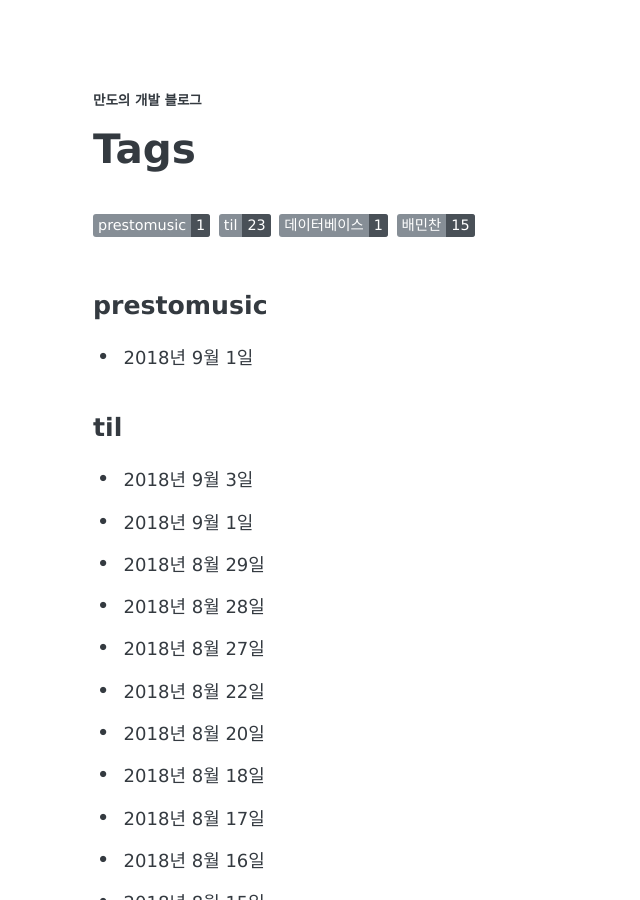
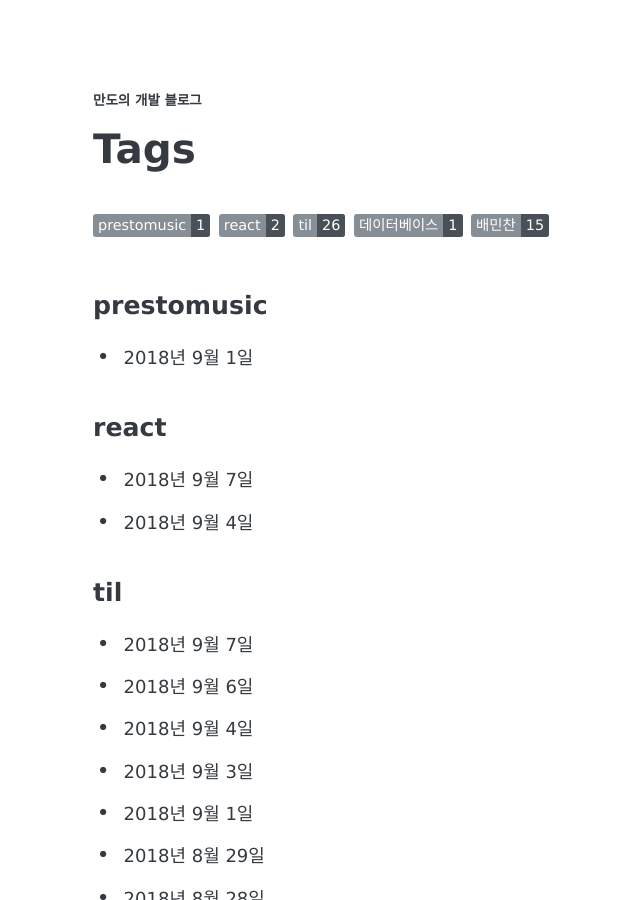
Before and after one commit to youngdo212/youngdo212.github.io, a Jekyll site: the page built from tags/index.html, in a window 1280 px wide and 900 px high. Shown: the whole window, without its empty margins (133-773 px from the left). Built offline with Jekyll 4.4.1, drawn with Linux system fonts in a browser that asks for light colours; some web fonts are replaced; part of the change alters nothing that is shown.

Commit message:
180907-til

````diff
--- /dev/null
+++ b/_posts/2018-09-04-til.md
@@ -0,0 +1,152 @@
+---
+layout: post
+title: "2018년 9월 4일"
+description: ""
+date: 2018-09-04
+tags: [til, react]
+comments: true
+share: true
+---
+
+**오늘 한 일:**
+
+* React: 음악 컨트롤러 만들기
+
+**내일 할 일:**
+
+* prestoMusic: VueJS를 이용해 웹 스킨 제작
+  * 컨트롤러
+  * 동적 앨범 뷰
+  * chrome slider component 스타일 변경
+  * 레이아웃: 서치바 이동, 메뉴 리스트 변경(플레이리스트, 앨범, 아티스트, 장르)
+  * 앨범 선택 시 레이아웃 및 애니메이션
+
+# React
+
+## 음악 컨트롤러(music-player)
+
+### Tutorials
+
+componenet based: ui는 상태를 스스로 관리하는 컴포넌트로 구성되어 있다.
+
+jsx라는 xml-like 문법을 사용할 수 있다(선택)
+
+* *.jsx는 babel이라는 preprocessor를 이용해서 생성할 수 있다
+
+> Preprocessor: css의 sass나 less 같은 것들
+
+컴포넌트 상태가 업데이트 되면 스스로 재 렌더링 된다
+
+##### 용어
+
+* stateful component: 상태를 가지는 컴포넌트. 상태변화때문에 새롭게 렌더링 될 컴포넌트
+*
+
+##### element와 component
+
+* element
+  * 화면에 보여지는 것이 react element. react element는 object이므로 실제 DOM의 엘리먼트와는 다르다.
+  * react element는 immutable. 따라서 엘리먼트를 업데이트 하려면 새로운 엘리먼트를 렌더링 해야된다.
+* component
+  * props 객체를 받아서 react element를 리턴하는 것
+  * js의 함수로 component를 구현할 수 있다
+  * **주의**: props 객체는 read-only. props 객체를 변경하는 일은 없어야 된다
+
+**상태 관리와 life cycle hooks**
+
+react 엘리먼트의 state속성을 통해 엘리먼트별 local 속성을 지니게 할 수 있다. 이때 `class`를 사용해야 한다. life cycle 메소드를 이용하여 엘리먼트에 timer를 설정할 수 있다. 컴포넌트의 결과물이 최초에 DOM에 렌더링된 상태를 `mounting`, DOM이 제거된 상태를 `unmounting`이라고 한다
+
+* ComponentDidMount(): mounting 상태일 때 실행되는 메소드
+* componentWillUnmount(): unmouting될 때 실행되는 메소드
+
+**event handling**
+
+**lift state up**
+
+자신의 상태를 상위 엘리먼트에게 보내는 방법
+
+## 구현
+
+### 요구사항
+
+1. 재생을 누르면 음악이 재생된다
+   * 버튼이 정지 아이콘으로 바뀐다
+   * 플레이어 시간이 1초마다 증가한다
+   * 스크롤이 1초마다 증가한다
+2. 정지를 누르면 음악이 멈춘다
+   * 버튼이 재생 아이콘으로 바뀐다
+   * 플레이어 시간과 스크롤이 정지된다
+3. 스크롤을 **드래그**하여 재생 시점을 이동한다
+   1. 재생중인 경우
+      * 스크롤을 잡고있는 동안은 플레이어시간/스크롤이 정지한다
+      * 스크롤 이동 위치에 따라 플레이어시간/스크롤이 변경된다
+      * 스크롤을 놓아주면 다시 재생된다
+   2. 일시정지인 경우
+      * 스크롤 이동 위치에 따라 플레이어시간/스크롤이 변경된다
+      * 스크롤을 놓아줘도 재생되지 않는다
+4. 스크롤을 **클릭**하여 재생시점을 이동한다
+   1. 재생중의 경우
+      * 스크롤이 클릭된 위치에 플레이어시간/스크롤이 이동한다
+      * 해당위치에서 재생된다
+   2. 일시정지인 경우
+      * 클릭된 위치에 플레이어시간/스크롤이 이동한다
+      * 음악은 재생되지 않는다
+5. 재생이 완료될 경우 정지로 변경
+
+### 설계
+
+##### 컴포넌트화
+
+* Player(albumCoverUrl, title, singer, runningTime, **core**) : 최상위 컴포넌트
+  * CurrentSong(albumCoverUrl, title, singer)
+  * PlayerControls(runningTime)
+    * HorizontalDragBar() : volume에도 사용될 컴포넌트
+  * PlayerOptions()
+    * HorizontalDragBar
+
+##### 컴포넌트별 구조
+
+HorizontalDragBar
+
+* 드래그
+
+* 클릭
+
+```react
+class HorizontalDragBar extends React.Component {
+    constructor(props) {
+        this.state = {offsetX: 0};
+    }
+    clickPosition({offsetX}) {
+        this.setState({offsetX: offsetX})
+    }
+    render(){
+        return <div style={{width: this.state.offsetX}} onClick={this.clickPosition.bind(this)} />;
+    }
+}
+```
+
+* 외부와의 연결
+
+```react
+class HorizontalDragBar extends React.Component {
+    constructor(props) {
+        // props.onChangePosition()
+        this.state = {..., location: 0} // location은 퍼센트
+    }
+    changePosition() {
+        this.props.onChangePosition(this.state.location) // 바인딩 된 함수에 loc값을 넣어준다
+    }
+    trigger() {
+
+    }
+    render() {
+        return <div
+                   onDrag={this.changePosition.bind(this)}
+                   onMouseUp = {this.trigger.bind(this)}
+                   /> // 드래그 될 때 마다
+    }
+}
+```
+
+* 가장 상위 엘리먼트(player)가 location 퍼센테이지값을 state에 저장하고 있다가 trigger가 발생되면 무언가를 실행한다
--- /dev/null
+++ b/_posts/2018-09-06-til.md
@@ -0,0 +1,23 @@
+---
+layout: post
+title: "2018년 9월 6일"
+description: ""
+date: 2018-09-06
+tags: [til]
+comments: true
+share: true
+---
+
+**오늘 한 일:**
+
+* React: music-player
+  * Drag and drop 기능 추가
+
+**내일 할 일:**
+
+* prestoMusic: VueJS를 이용해 웹 스킨 제작
+  - 컨트롤러
+  - 동적 앨범 뷰
+  - chrome slider component 스타일 변경
+  - 레이아웃: 서치바 이동, 메뉴 리스트 변경(플레이리스트, 앨범, 아티스트, 장르)
+  - 앨범 선택 시 레이아웃 및 애니메이션
--- /dev/null
+++ b/_posts/2018-09-07-til.md
@@ -0,0 +1,78 @@
+---
+layout: post
+title: "2018년 9월 7일"
+description: ""
+date: 2018-09-07
+tags: [til, react]
+comments: true
+share: true
+---
+
+**오늘 한 일:**
+
+* React: music-player
+  * Horizontal slider 리팩토링
+  * dummy 뮤직 코어 생성
+  * Play and Pause 기능 추가
+
+**내일 할 일:**
+
+* prestoMusic: VueJS를 이용해 웹 스킨 제작
+  - 컨트롤러
+  - 동적 앨범 뷰
+  - chrome slider component 스타일 변경
+  - 레이아웃: 서치바 이동, 메뉴 리스트 변경(플레이리스트, 앨범, 아티스트, 장르)
+  - 앨범 선택 시 레이아웃 및 애니메이션
+
+# React
+
+## music-player
+
+### dummy 뮤직 코어 생성
+
+기능
+
+* Play: 현재 시점을 기준으로 지속적으로 millisecond를 리턴한다
+  * bind된 함수를 지속적으로 호출하여 millisecond를 넘겨주도록 한다
+* Pause: millisecond 리턴을 중지한다
+* End: 재생의 끝을 알림
+  * 동시에 pause를 해야함
+* Set: currentTime을 재설정함
+
+설계
+
+```js
+class DummyCore {
+    constuctor(music) {
+        this.music = music
+        this.currentTime = 0;
+        this.intervalID = null;
+        this.onReturnCurrentTime = null;
+        // {runningTime: 200000}
+    }
+    play() {
+        this.intervalID = setInterval(() => {
+            this.currentTime += 1000;
+            if(this.currentTime > this.runnigTime){
+                this.currentTIme = this.runningTime
+                this.pause();
+            }
+            else this.onReturnCurrentTime(this.currentTime);
+        }, 1000);
+    }
+    pause() {
+        clearInterval(this.id);
+    }
+    set(time) {
+        this.currentTime = time;
+    }
+}
+```
+
+### dummy 뮤직 코어와 연결
+
+promise 사용해서 setState 비동기 메소드의 순서를 정함
+
+componentDidUpdate(prevProps[, prevState[, snapshot]]): 부모 컴포넌트에서 자식 컴포넌트를 리렌더링 할 시 자식 컴포넌트에서 사용해야 업데이트 된다
+
+### Play and Pause 기능 추가
````
Also changed, not shown: _posts/2018-09-03-til.md (line endings or trailing spaces).
